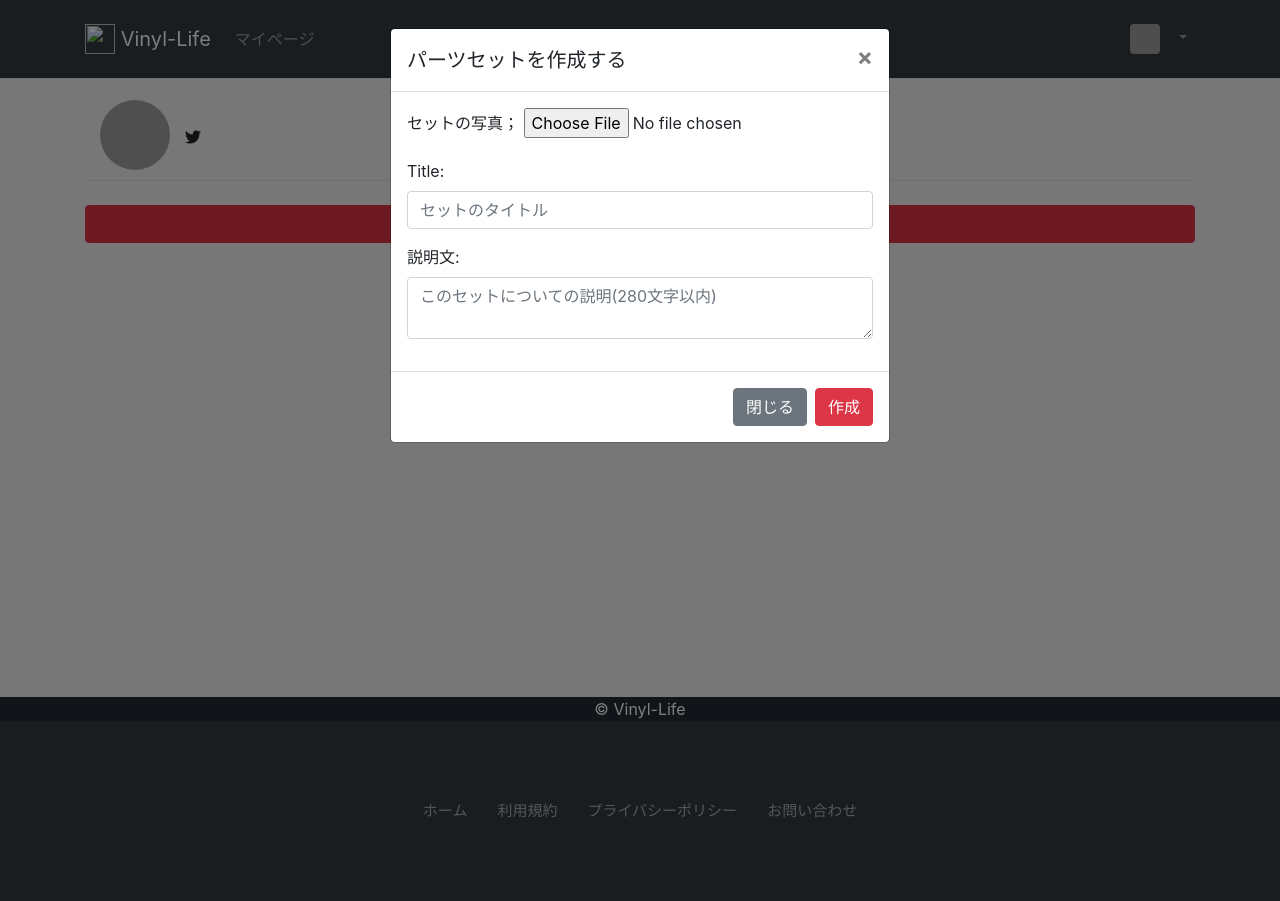
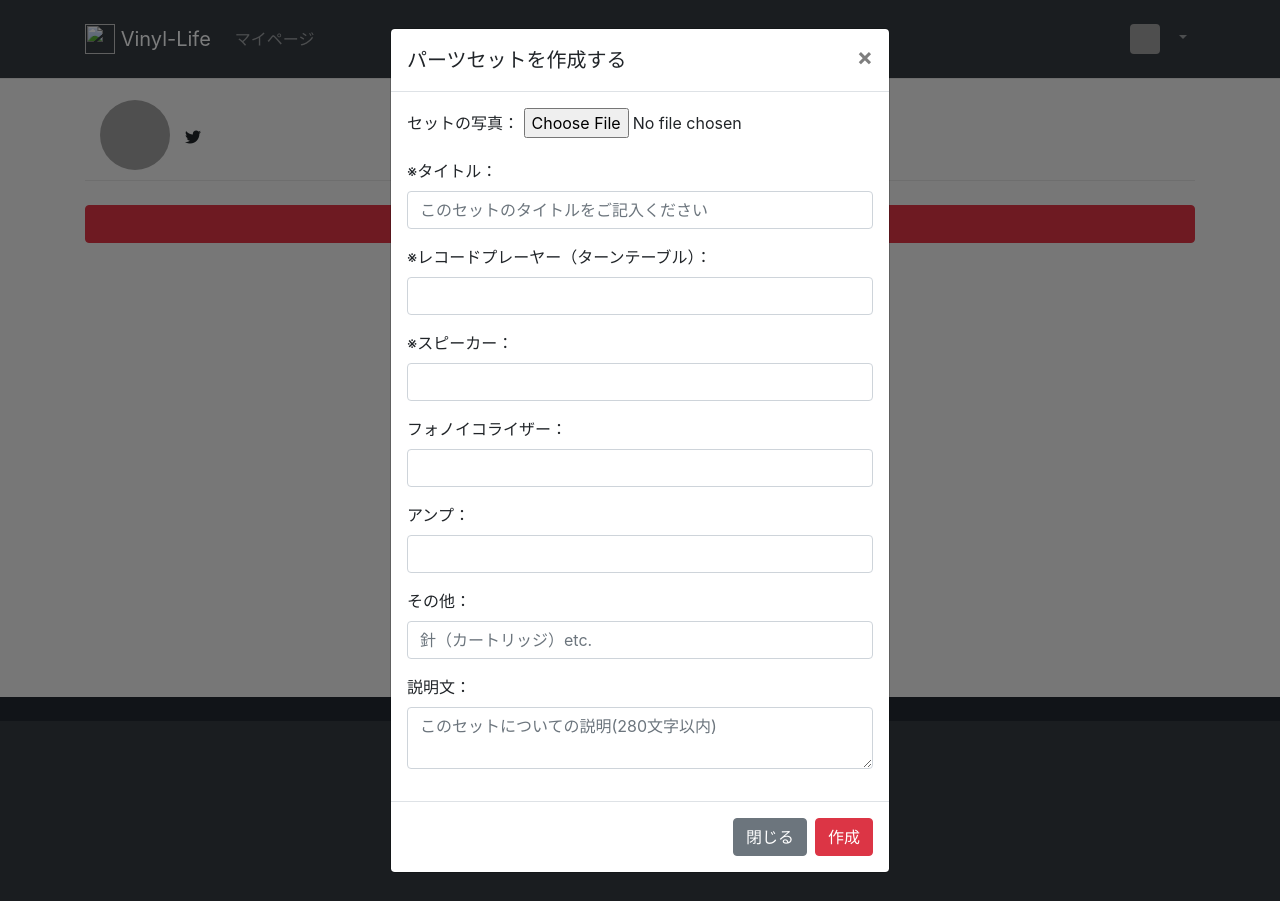
Before and after one commit to Katsuma-F/Vinyl-Life, a PHP site: page /mypage.php in a window 1280 px wide, after a click on "パーツセットを作成する". Run offline with PHP 8.4, Linux system fonts and the light colour scheme; the visitor is signed in with stand-in values (Sample User, id 1); data that the repository does not hold is empty; some libraries are stand-ins or nearby versions; grey boxes are pictures that could not be loaded.

Commit message:
add Each part posting function

```diff
--- a/createset.php
+++ b/createset.php
@@ -1,15 +1,20 @@
 <?php
 if (!empty($_POST)) {
-  if ($_FILES['image'] !== '' && $_POST['title'] !== '' && $_POST['description'] !== '') {
+  if ($_FILES['image'] !== '' && $_POST['title'] !== '' && $_POST['recordplayer'] !== '' && $_POST['speaker'] !== '' && $_POST['description'] !== '') {
     $image = date('YmdHis') . $_FILES['image']['name'];
     move_uploaded_file($_FILES['image']['tmp_name'], __DIR__ . '/card_image' . '/' . $image);
     $card_image = $image;
 
     // パーツセットの情報をデータベースに保存
-    $card = $db->prepare('INSERT INTO posts SET card_image=?, title=?, description=?, user_id=?, created_at=NOW()');
+    $card = $db->prepare('INSERT INTO posts SET card_image=?, title=?, record_player=?, speaker=?, phono_equalizer=?, amplifier=?, other_parts=?, description=?, user_id=?, created_at=NOW()');
     $card->execute(array(
       $card_image,
       $_POST['title'],
+      $_POST['record_player'],
+      $_POST['speaker'],
+      $_POST['phono_equalizer'],
+      $_POST['amplifier'],
+      $_POST['other_parts'],
       $_POST['description'],
       $user['id']
     ));
--- a/mypage.php
+++ b/mypage.php
@@ -119,7 +119,6 @@ include('posts.php');
               <div class="description-area"><?php print(htmlspecialchars($post['description'], ENT_QUOTES)); ?></div>
               <div class="info-area">
                 <i class="far fa-bookmark"></i>
-                <span class="num">0</span>
                 <a href="#" class="text-primary" data-toggle="modal" data-target="#myDeleteModal58" >
                   <i class="fas fa-trash-alt" style="margin-right: 4px;"></i>
                   削除
@@ -142,7 +141,6 @@ include('posts.php');
                 <div class="modal-body">
                   <input type="hidden">
                   <p>「セットのタイトル」を削除してもよろしいでしょうか？</p>
-                  <input type="hidden" name="title" class="form-control" placeholder="セットのタイトル" maxlength="50" id="id_title" required>
                   <input type="hidden" name="folder_pk">
                 </div>
                 <div class="modal-footer">
@@ -202,15 +200,35 @@ include('posts.php');
           <div class="modal-body">
             <input type="hidden">
             <p>
-              <label for="id_file">セットの写真；</label>
+              <label for="id_file">セットの写真：</label>
               <input type="file" name="image" value="test" id="id_file" required>
             </p>
             <p>
-              <label for="id_title">Title:</label>
-              <input type="text" name="title" class="form-control" placeholder="セットのタイトル" autofocus="autofocus" maxlength="50" id="id_title" required>
+              <label for="id_title">※タイトル：</label>
+              <input type="text" name="title" class="form-control" placeholder="このセットのタイトルをご記入ください" autofocus="autofocus" maxlength="50" id="id_title" required>
             </p>
             <p>
-              <label for="id_description">説明文:</label>
+              <label for="id_recordplayer">※レコードプレーヤー（ターンテーブル）：</label>
+              <input type="text" name="record_player" class="form-control" autofocus="autofocus" maxlength="50" id="id_recordplayer" required>
+            </p>
+            <p>
+              <label for="id_speaker">※スピーカー：</label>
+              <input type="text" name="speaker" class="form-control" autofocus="autofocus" maxlength="50" id="id_speaker" required>
+            </p>
+            <p>
+              <label for="id_phonoequalizer">フォノイコライザー：</label>
+              <input type="text" name="phono_equalizer" class="form-control" autofocus="autofocus" maxlength="50" id="id_phonoequalizer">
+            </p>
+            <p>
+              <label for="id_amplifier">アンプ：</label>
+              <input type="text" name="amplifier" class="form-control" autofocus="autofocus" maxlength="50" id="id_amplifier">
+            </p>
+            <p>
+              <label for="id_otherparts">その他：</label>
+              <input type="text" name="other_parts" class="form-control" placeholder="針（カートリッジ）etc." autofocus="autofocus" maxlength="50" id="id_otherparts">
+            </p>
+            <p>
+              <label for="id_description">説明文：</label>
               <textarea class="form-control" name="description" placeholder="このセットについての説明(280文字以内)" autofocus="autofocus" maxlength="280" id="id_description" required></textarea>
             </p>
           </div>
--- a/view.php
+++ b/view.php
@@ -76,7 +76,7 @@ $posts->execute(array($_REQUEST['card_id']));
           <div class="card">
             <a href="#">
               <div class="row no-gutters card-area" style="height: 300px !important;">
-                <img class="card-img-top" src="">
+                <img src="card_image/<?php print(htmlspecialchars($post['card_image'], ENT_QUOTES)); ?>" class="card-img-top">
               </div>
             </a>
             <div class="title-area" style="height: 60px !important;">
```
